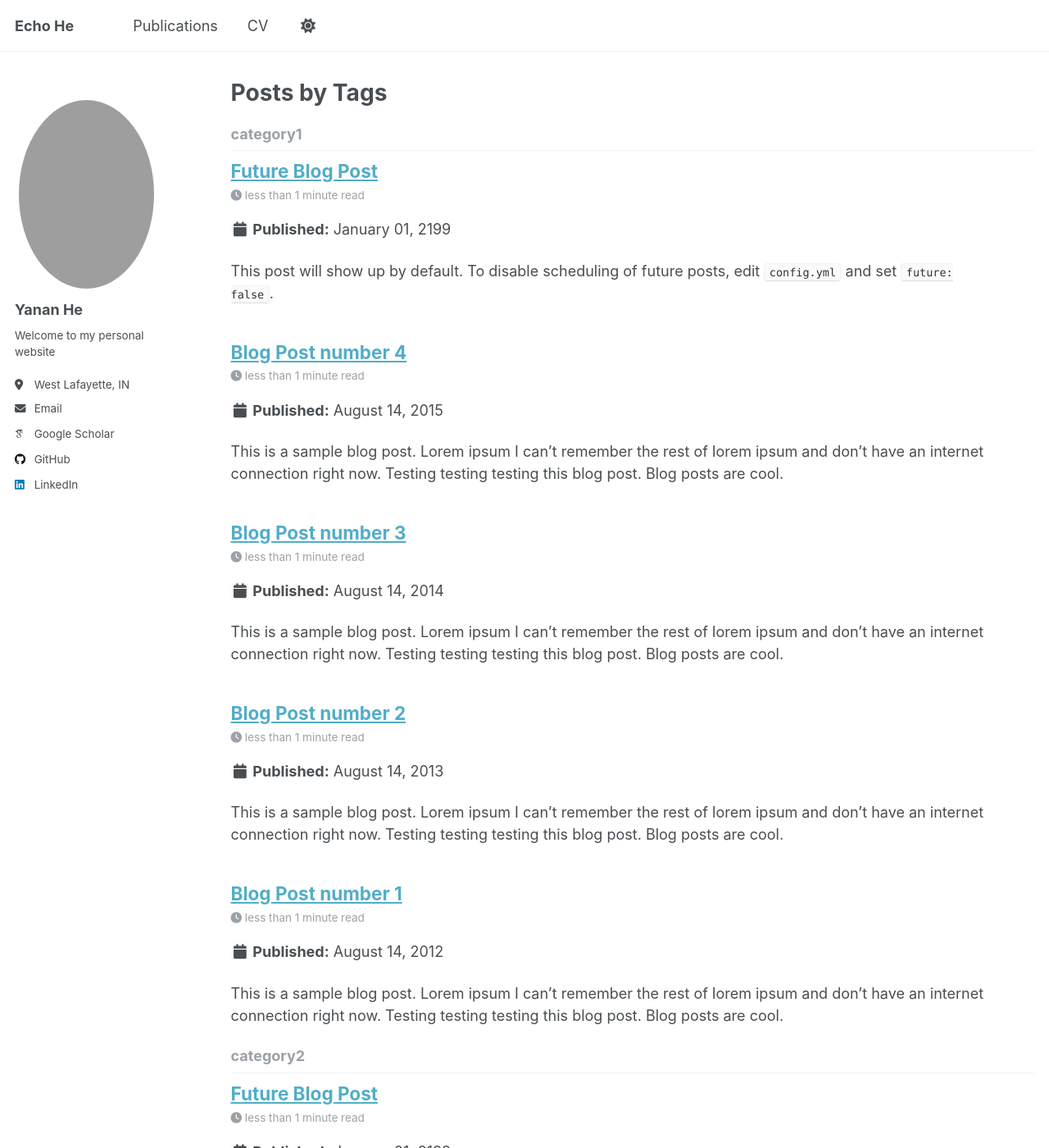
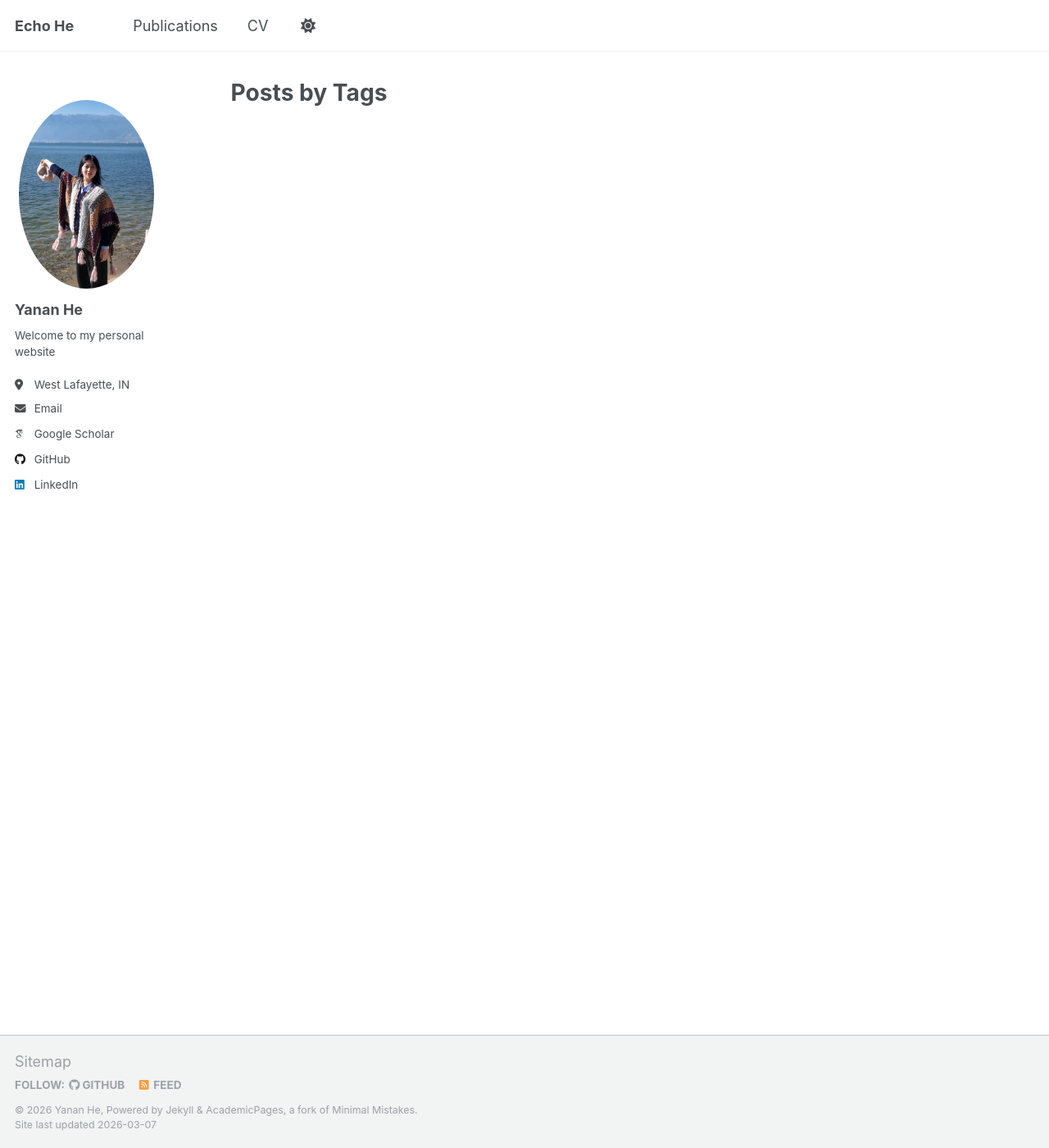
Before and after one commit to Echoo113/Echoo113.github.io, a Jekyll site: the page built from _pages/tag-archive.html, in a window 1280 px wide and 1400 px high. Shown: the whole window at 82% size. Built offline with Jekyll 4.4.1, drawn with Linux system fonts in a browser that asks for light colours; some web fonts are replaced; some of the changed text lies outside the part shown.

Commit message:
Update homepage photo and clean unused sections

```diff
--- a/_config.yml
+++ b/_config.yml
@@ -26,7 +26,7 @@ author_profile_links:
 #               Additional customization can be done by editing /_includes/author-profile.html
 author:
   # Biographic information
-  avatar           : "seagull.JPG"
+  avatar           : "website_photo.JPG"
   name             : "Yanan He"
   pronouns         :
   bio              : "Welcome to my personal website"
--- a/_posts/2012-08-14-blog-post-1.md
+++ /dev/null
@@ -1,20 +0,0 @@
----
-title: 'Blog Post number 1'
-date: 2012-08-14
-permalink: /posts/2012/08/blog-post-1/
-tags:
-  - cool posts
-  - category1
-  - category2
----
-
-This is a sample blog post. Lorem ipsum I can't remember the rest of lorem ipsum and don't have an internet connection right now. Testing testing testing this blog post. Blog posts are cool.
-
-Headings are cool
-======
-
-You can have many headings
-======
-
-Aren't headings cool?
-------
--- a/_posts/2013-08-14-blog-post-2.md
+++ /dev/null
@@ -1,20 +0,0 @@
----
-title: 'Blog Post number 2'
-date: 2013-08-14
-permalink: /posts/2013/08/blog-post-2/
-tags:
-  - cool posts
-  - category1
-  - category2
----
-
-This is a sample blog post. Lorem ipsum I can't remember the rest of lorem ipsum and don't have an internet connection right now. Testing testing testing this blog post. Blog posts are cool.
-
-Headings are cool
-======
-
-You can have many headings
-======
-
-Aren't headings cool?
-------
--- a/_posts/2014-08-14-blog-post-3.md
+++ /dev/null
@@ -1,20 +0,0 @@
----
-title: 'Blog Post number 3'
-date: 2014-08-14
-permalink: /posts/2014/08/blog-post-3/
-tags:
-  - cool posts
-  - category1
-  - category2
----
-
-This is a sample blog post. Lorem ipsum I can't remember the rest of lorem ipsum and don't have an internet connection right now. Testing testing testing this blog post. Blog posts are cool.
-
-Headings are cool
-======
-
-You can have many headings
-======
-
-Aren't headings cool?
-------
--- a/_posts/2199-01-01-future-post.md
+++ /dev/null
@@ -1,11 +0,0 @@
----
-title: 'Future Blog Post'
-date: 2199-01-01
-permalink: /posts/2012/08/blog-post-4/
-tags:
-  - cool posts
-  - category1
-  - category2
----
-
-This post will show up by default. To disable scheduling of future posts, edit `config.yml` and set `future: false`.
```
Also changed, not shown: _pages/portfolio.html (deleted, +0 -13 lines), _pages/teaching.html (deleted, +0 -12 lines), _pages/year-archive.html (deleted, +0 -19 lines), _portfolio/portfolio-1.md (deleted, +0 -7 lines), _portfolio/portfolio-2.html (deleted, +0 -7 lines), _posts/2015-08-14-blog-post-4.md (deleted, +0 -20 lines), _publications/2009-10-01-paper-title-number-1.md (deleted, +0 -16 lines), _teaching/2014-spring-teaching-1.md (deleted, +0 -20 lines), _teaching/2015-spring-teaching-2.md (deleted, +0 -20 lines), index.md (+1 -1 lines), images/website_photo.JPG (added).
